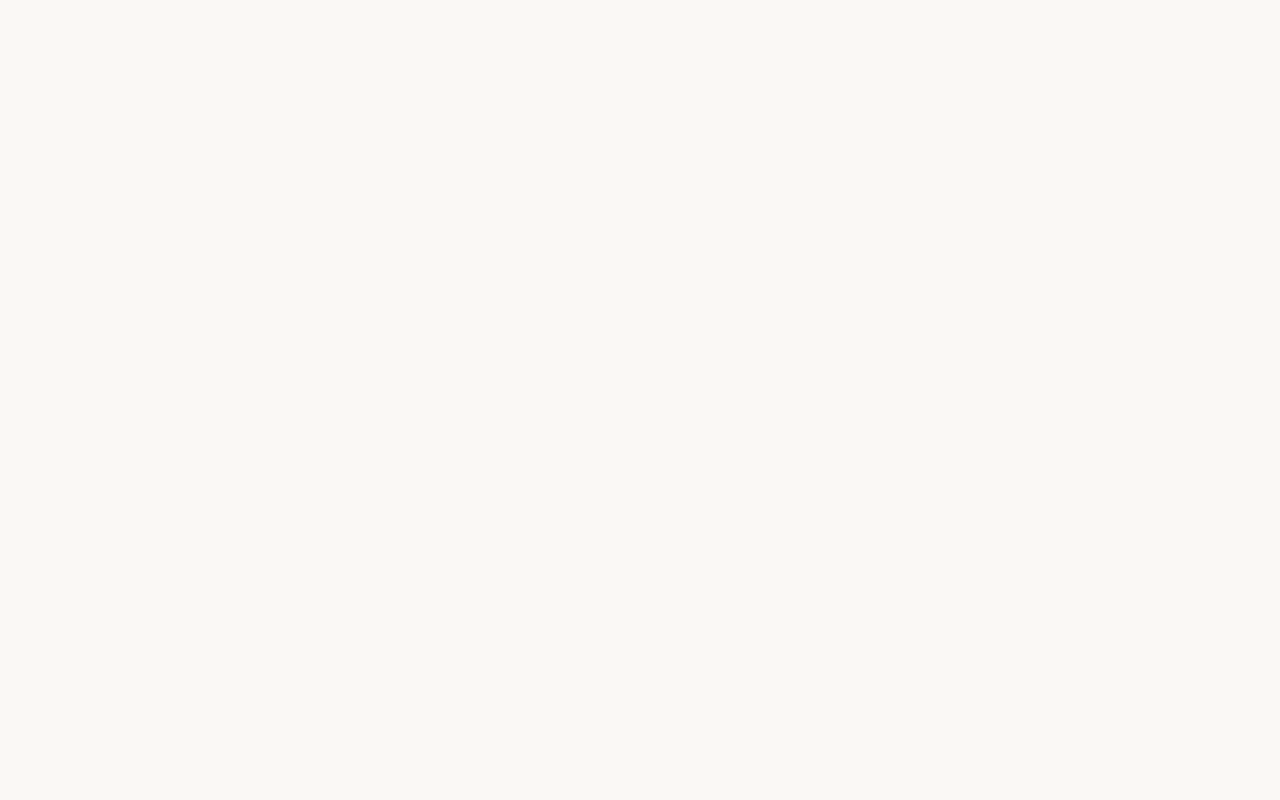
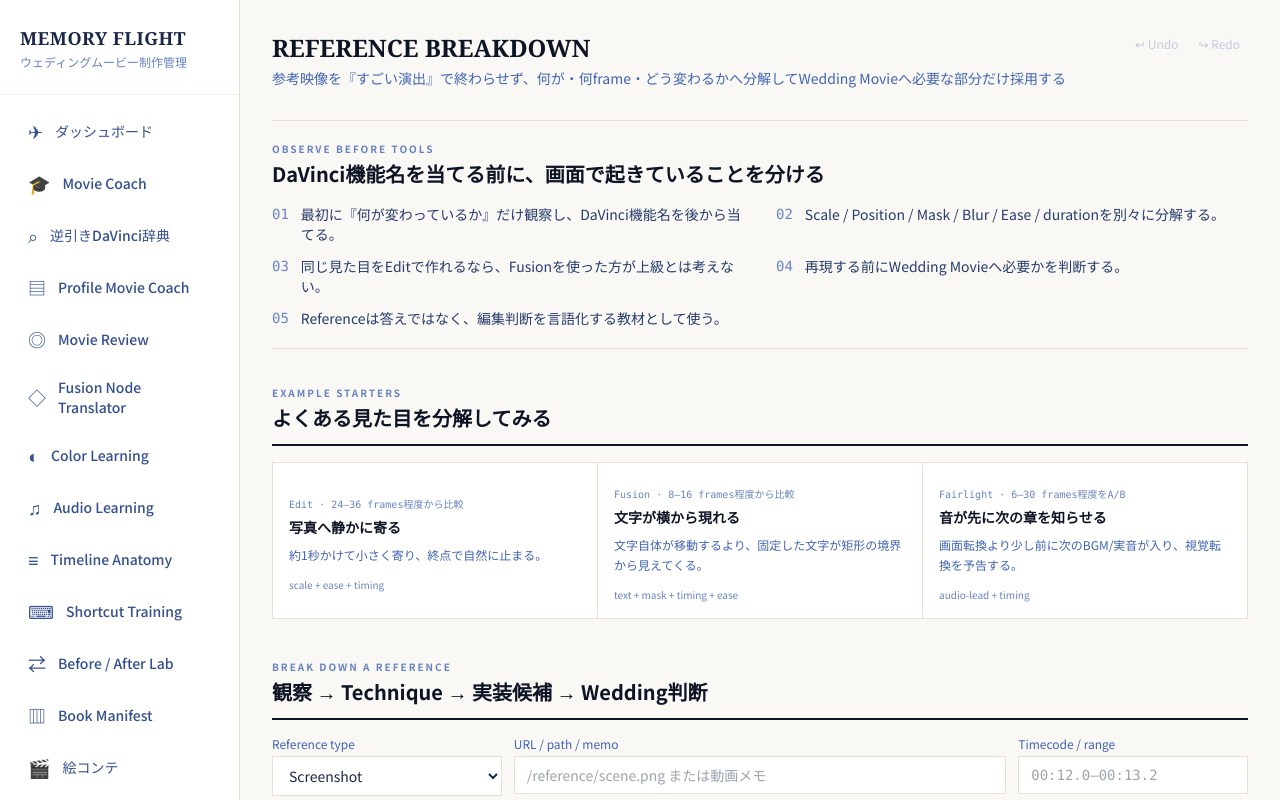
Before and after one commit to m-shogo/wedding-project, a React (Vite) app in the folder movie-dashboard/: page /movie-coach/reference in a window 1280 px wide. Before the commit this address had no page. Shown: the top 800 px of the page. Built offline with nearby package versions, Linux system fonts and the light colour scheme.

Commit message:
feat(movie-coach): route reference breakdown

```diff
--- a/movie-dashboard/src/App.tsx
+++ b/movie-dashboard/src/App.tsx
@@ -35,6 +35,7 @@ import { TimelineAnatomy } from "./pages/TimelineAnatomy";
 import { ShortcutTraining } from "./pages/ShortcutTraining";
 import { ComparisonLab } from "./pages/ComparisonLab";
 import { BookManifestManager } from "./pages/BookManifestManager";
+import { ReferenceBreakdown } from "./pages/ReferenceBreakdown";
 import { Guide } from "./pages/Guide";
 import { AssetPlacementGuide } from "./pages/AssetPlacementGuide";
 
@@ -58,6 +59,7 @@ export default function App() {
               <Route path="movie-coach/shortcuts" element={<ShortcutTraining />} />
               <Route path="movie-coach/compare" element={<ComparisonLab />} />
               <Route path="movie-coach/book" element={<BookManifestManager />} />
+              <Route path="movie-coach/reference" element={<ReferenceBreakdown />} />
               <Route path="storyboard" element={<Storyboard />} />
               <Route path="assets" element={<AssetLibrary />} />
               <Route path="clips" element={<ClipLibrary />} />
```
